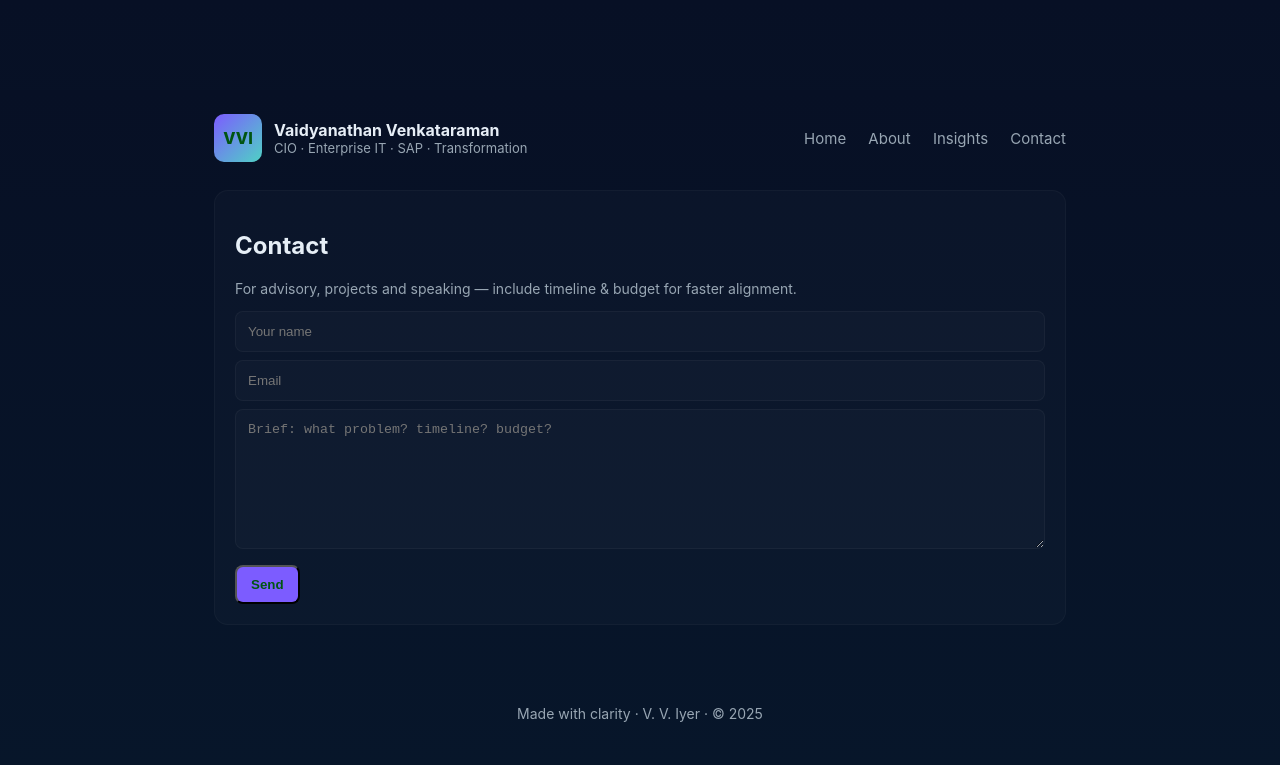
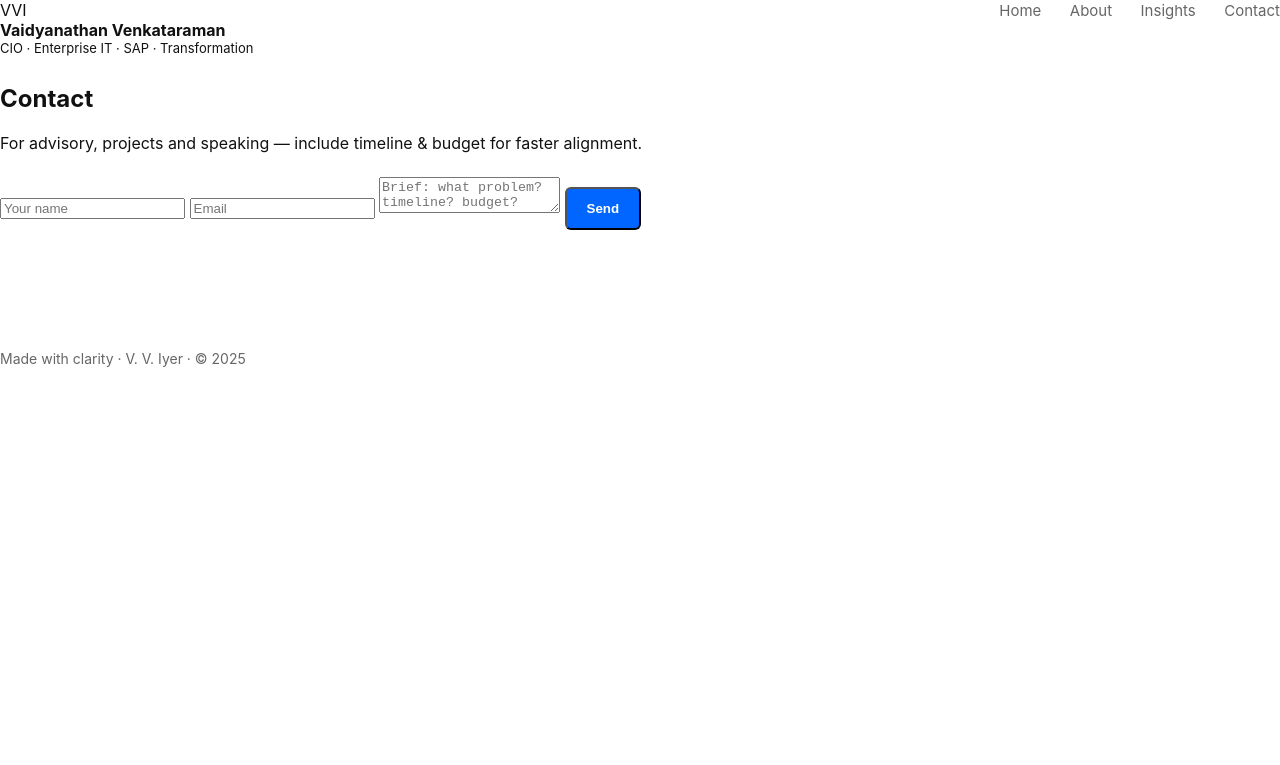
Before and after one commit to iyervv24/iyervv24.github.io, a plain HTML site: page contact.html in a window 1280 px wide. Drawn offline with Linux system fonts and the light colour scheme.

Commit message:
styleupdate

```diff
--- a/style.css
+++ b/style.css
@@ -1,36 +1,87 @@
+:root {
+  --bg: #ffffff;
+  --text: #111111;
+  --muted: #666666;
+  --accent: #0066ff;
+  --maxw: 900px;
+  font-family: Inter, system-ui, -apple-system, "Segoe UI", Roboto, Arial, sans-serif;
+}
 
-:root{
-  --bg: #071025;
-  --surface: #0b1220;
-  --text: #e6eef6;
-  --muted: #98a6b3;
-  --accent: #7c5cff;
-  --maxw: 900px;
-  font-family: Inter, system-ui, -apple-system, 'Segoe UI', Roboto, 'Helvetica Neue', Arial;
+* { box-sizing: border-box; }
+
+html, body {
+  margin: 0;
+  padding: 0;
+  background: var(--bg);
+  color: var(--text);
+  -webkit-font-smoothing: antialiased;
 }
-*{box-sizing:border-box}
-html,body{height:100%;margin:0;background:linear-gradient(180deg,var(--bg), #07172b);color:var(--text);-webkit-font-smoothing:antialiased}
-.container{max-width:var(--maxw);margin:90px auto;padding:24px}
-.header{display:flex;justify-content:space-between;align-items:center;gap:16px}
-.logo{display:flex;align-items:center;gap:12px}
-.logo-badge{width:48px;height:48px;border-radius:10px;background:linear-gradient(135deg,var(--accent),#4fd1c5);display:inline-flex;align-items:center;justify-content:center;font-weight:800;color:#051}
-.nav{font-size:15px;color:var(--muted)}
-.nav a{color:var(--muted);text-decoration:none;margin-left:18px}
-.hero{margin-top:48px}
-h1{font-size:44px;line-height:1.05;margin:0 0 8px 0;font-weight:700}
-.lead{font-size:17px;color:var(--muted);margin:0 0 28px 0;max-width:60ch}
-.cta{display:inline-block;padding:10px 14px;border-radius:8px;background:var(--accent);color:#051;font-weight:700;text-decoration:none}
-.grid{display:grid;grid-template-columns:1fr 300px;gap:40px;margin-top:48px;align-items:start}
-.card{background:rgba(255,255,255,0.02);padding:20px;border-radius:14px;border:1px solid rgba(255,255,255,0.03)}
-.muted{color:var(--muted);font-size:14px}
-.list{margin:12px 0 0 0;padding-left:18px;color:var(--muted)}
-footer{margin-top:80px;color:var(--muted);font-size:13px;text-align:center;padding-bottom:40px}
-.bio{font-size:16px;color:var(--text);max-width:65ch;line-height:1.6;margin-top:8px}
-input, textarea { width:100%; padding:12px; border-radius:8px; border:1px solid rgba(255,255,255,0.04); background: rgba(255,255,255,0.02); color:var(--text); }
-textarea{min-height:140px;}
-@media (max-width:920px){
-  .container{margin:40px 18px;padding:18px}
-  h1{font-size:34px}
-  .grid{grid-template-columns:1fr}
-  .nav{display:none}
+
+a { color: var(--accent); text-decoration: none; }
+a:hover { text-decoration: underline; }
+
+.wrap {
+  max-width: var(--maxw);
+  margin: 100px auto;
+  padding: 0 24px;
 }
+
+header {
+  display: flex;
+  justify-content: space-between;
+  align-items: flex-start;
+}
+
+.brand {
+  font-weight: 700;
+  font-size: 18px;
+}
+
+nav a {
+  margin-left: 24px;
+  color: var(--muted);
+  font-size: 15px;
+}
+
+h1 {
+  font-size: 56px;
+  font-weight: 700;
+  line-height: 1.1;
+  margin: 60px 0 20px 0;
+}
+
+p.lead {
+  font-size: 20px;
+  color: var(--muted);
+  margin: 0 0 32px 0;
+  max-width: 60ch;
+}
+
+.cta {
+  display: inline-block;
+  padding: 12px 20px;
+  border-radius: 6px;
+  background: var(--accent);
+  color: #fff;
+  font-weight: 600;
+}
+
+section {
+  margin-top: 80px;
+  max-width: 65ch;
+}
+
+footer {
+  margin-top: 120px;
+  font-size: 14px;
+  color: var(--muted);
+  text-align: left;
+  padding-bottom: 40px;
+}
+
+/* Responsive */
+@media (max-width: 800px) {
+  .wrap { margin: 40px 16px; }
+  nav { display: none; }
+  h1 { font-size: 36px; }
+}
```
